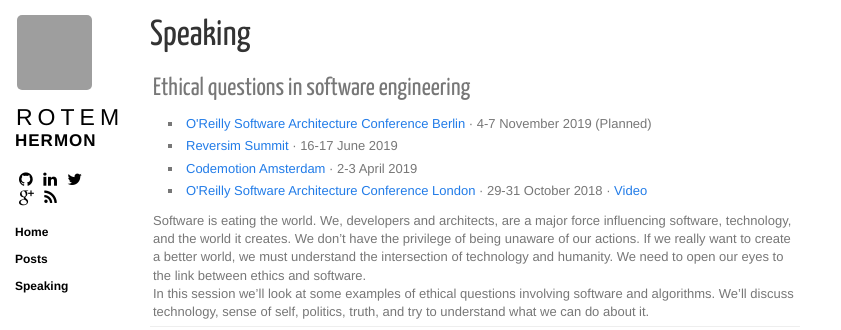
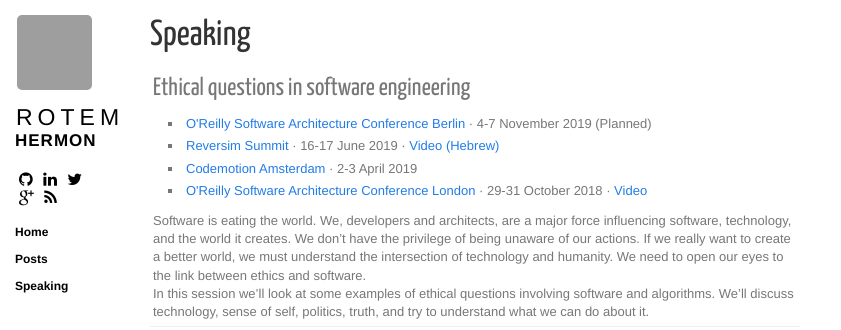
Before and after one commit to rore/rore.github.com, a Jekyll site: the page built from speaking.html, in a window 1280 px wide, cut to the strip 0-330 px from the top of the page. Shown: the whole strip, without its empty margins (0-841 px from the left). Built offline with Jekyll 4.4.1, drawn with Linux system fonts in a browser that asks for light colours; nearby versions of some CDN libraries; grey boxes are pictures that could not be loaded.

Commit message:
Update speaking.html

```diff
--- a/speaking.html
+++ b/speaking.html
@@ -13,7 +13,7 @@ title: "Speaking"
                     <a href="https://conferences.oreilly.com/software-architecture/sa-eu" target="_blank">O'Reilly Software Architecture Conference Berlin</a> &middot; 4-7 November 2019 (Planned)
                 </li>
                 <li>
-                    <a href="https://summit2019.reversim.com/session/5c52f3c55a09c900174932e3" target="_blank">Reversim Summit</a> &middot; 16-17 June 2019
+                    <a href="https://summit2019.reversim.com/session/5c52f3c55a09c900174932e3" target="_blank">Reversim Summit</a> &middot; 16-17 June 2019 &middot; <a href="https://www.youtube.com/watch?v=8W3vdbuldmg" target="_blank">Video (Hebrew)</a>
                 </li>
                 <li>
                     <a href="https://events.codemotion.com/conferences/amsterdam/2019/" target="_blank">Codemotion Amsterdam</a> &middot; 2-3 April 2019
```
